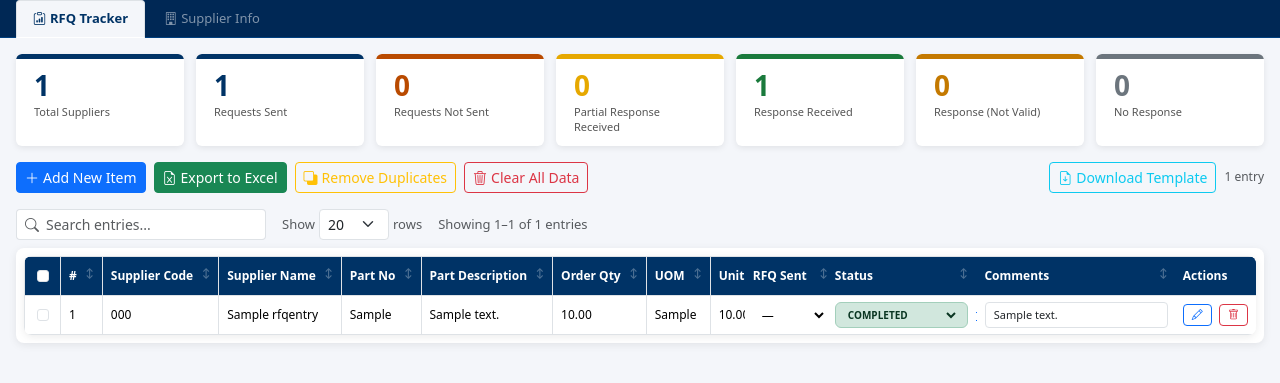
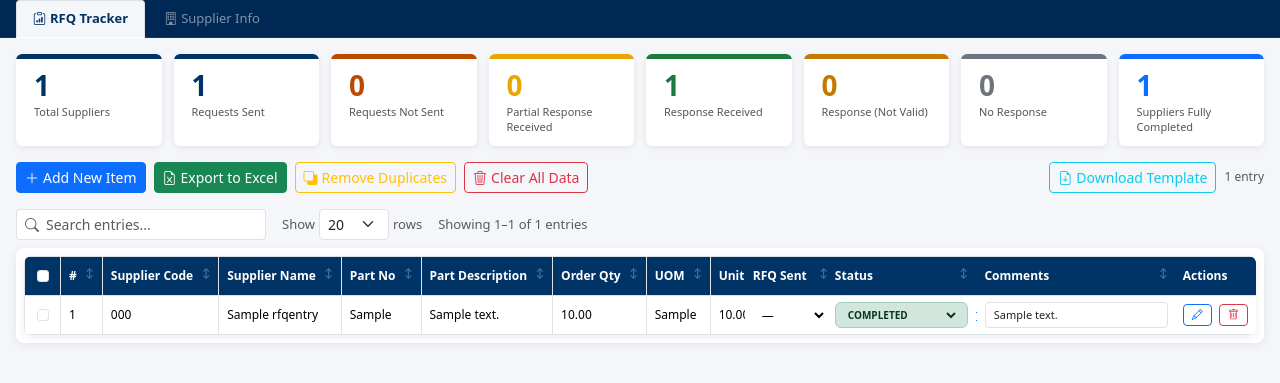
Before and after one commit to abishek-v-git/ZRFQ-tracker, a Django app: page / in a window 1280 px wide. Shown: the part 56-439 px from the top of the page. Run offline with Django 4.2, Linux system fonts and the light colour scheme; a user stored in the database is signed in; tables that the repository leaves empty hold one stand-in row (values such as "Sample post"); parts of the project's set-up code (start-up, migrations or seed data) failed here and were passed over; some libraries are stand-ins or nearby versions.

Commit message:
dashboard cards as filters + fully completed suppliers code

```diff
--- a/tracker/templates/tracker/rfq_list.html
+++ b/tracker/templates/tracker/rfq_list.html
@@ -193,6 +193,25 @@
         margin-top: 5px;
         line-height: 1.3;
     }
+    .dash-card.clickable {
+        cursor: pointer;
+        transition: box-shadow 0.15s, transform 0.15s;
+    }
+    .dash-card.clickable:hover {
+        box-shadow: 0 4px 14px rgba(0,0,0,0.15);
+        transform: translateY(-2px);
+    }
+    .dash-card.active-filter {
+        box-shadow: 0 0 0 2.5px currentColor, 0 4px 14px rgba(0,0,0,0.12);
+        transform: translateY(-2px);
+    }
+    #card-reset-btn {
+        display: none;
+        font-size: 12px;
+        padding: 4px 10px;
+        white-space: nowrap;
+        align-self: center;
+    }
 
 </style>
 
@@ -203,36 +222,44 @@
         <div class="dash-num" id="stat-total-suppliers" style="color:#003366;">{{ stats.total_suppliers }}</div>
         <div class="dash-label">Total Suppliers</div>
     </div>
-    <div class="dash-card">
+    <div class="dash-card clickable" data-card="sent">
         <div class="dash-bar" style="background:#003366;"></div>
         <div class="dash-num" id="stat-sent" style="color:#003366;">{{ stats.sent }}</div>
         <div class="dash-label">Requests Sent</div>
     </div>
-    <div class="dash-card">
+    <div class="dash-card clickable" data-card="not_sent">
         <div class="dash-bar" style="background:#b94a00;"></div>
         <div class="dash-num" id="stat-not-sent" style="color:#b94a00;">{{ stats.not_sent }}</div>
         <div class="dash-label">Requests Not Sent</div>
     </div>
-    <div class="dash-card">
+    <div class="dash-card clickable" data-card="partial">
         <div class="dash-bar" style="background:#e6a800;"></div>
         <div class="dash-num" id="stat-partial" style="color:#e6a800;">{{ stats.partial }}</div>
         <div class="dash-label">Partial Response Received</div>
     </div>
-    <div class="dash-card">
+    <div class="dash-card clickable" data-card="completed">
         <div class="dash-bar" style="background:#1a7a3c;"></div>
         <div class="dash-num" id="stat-completed" style="color:#1a7a3c;">{{ stats.completed }}</div>
         <div class="dash-label">Response Received</div>
     </div>
-    <div class="dash-card">
+    <div class="dash-card clickable" data-card="not_valid">
         <div class="dash-bar" style="background:#c47900;"></div>
         <div class="dash-num" id="stat-not-valid" style="color:#c47900;">{{ stats.not_valid }}</div>
         <div class="dash-label">Response (Not Valid)</div>
     </div>
-    <div class="dash-card">
+    <div class="dash-card clickable" data-card="no_resp">
         <div class="dash-bar" style="background:#6c757d;"></div>
         <div class="dash-num" id="stat-no-resp" style="color:#6c757d;">{{ stats.no_resp }}</div>
         <div class="dash-label">No Response</div>
     </div>
+    <div class="dash-card clickable" data-card="fully_completed_suppliers">
+        <div class="dash-bar" style="background:#0d6efd;"></div>
+        <div class="dash-num" id="stat-fully-completed" style="color:#0d6efd;">{{ stats.fully_completed_suppliers }}</div>
+        <div class="dash-label">Suppliers Fully Completed</div>
+    </div>
+    <button id="card-reset-btn" class="btn btn-outline-secondary btn-sm">
+        <i class="bi bi-x-circle me-1"></i>Reset Filter
+    </button>
 </div>
 
 <!-- Top Action Bar -->
@@ -1146,6 +1173,7 @@ function updateDashboard() {
             document.getElementById('stat-completed').textContent = d.completed;
             document.getElementById('stat-not-valid').textContent = d.not_valid;
             document.getElementById('stat-no-resp').textContent = d.no_resp;
+            document.getElementById('stat-fully-completed').textContent = d.fully_completed_suppliers;
         })
         .catch(() => {});
 }
@@ -1511,6 +1539,29 @@ document.getElementById('bulkApplyBtn').addEventListener('click', function() {
     let sortCol      = -1;
     let sortDir      = 'asc';
     let searchTimer  = null;
+    let activeCard   = '';
+
+    // ── Dashboard card filter ─────────────────────────────────────
+    document.querySelectorAll('.dash-card.clickable').forEach(function(card) {
+        card.addEventListener('click', function() {
+            const key = this.dataset.card;
+            if (activeCard === key) return;
+            document.querySelectorAll('.dash-card.active-filter').forEach(c => c.classList.remove('active-filter'));
+            this.classList.add('active-filter');
+            activeCard = key;
+            currentPage = 1;
+            document.getElementById('card-reset-btn').style.display = 'inline-flex';
+            fetchData();
+        });
+    });
+
+    document.getElementById('card-reset-btn').addEventListener('click', function() {
+        activeCard = '';
+        currentPage = 1;
+        document.querySelectorAll('.dash-card.active-filter').forEach(c => c.classList.remove('active-filter'));
+        this.style.display = 'none';
+        fetchData();
+    });
 
     function emailLink(e) { return e ? `<a href="mailto:${esc(e)}">${esc(e)}</a>` : '—'; }
 
@@ -1712,7 +1763,7 @@ document.getElementById('bulkApplyBtn').addEventListener('click', function() {
 
     function fetchData() {
         const ps = pageSize === 'all' ? 'all' : pageSize;
-        const url = `/data/?q=${encodeURIComponent(searchQuery)}&page=${currentPage}&page_size=${ps}&sort_col=${sortCol}&sort_dir=${sortDir}`;
+        const url = `/data/?q=${encodeURIComponent(searchQuery)}&page=${currentPage}&page_size=${ps}&sort_col=${sortCol}&sort_dir=${sortDir}&card=${encodeURIComponent(activeCard)}`;
         tbody.innerHTML = '<tr><td colspan="49" class="text-center py-4"><div class="spinner-border spinner-border-sm text-primary me-2"></div>Loading…</td></tr>';
 
         fetch(url)
--- a/tracker/views.py
+++ b/tracker/views.py
@@ -240,41 +240,48 @@ def _entry_to_dict(entry):
     }
 
 
+def _compute_stats():
+    from django.db.models import Count, Q, F
+    KNOWN = {'Completed', 'Partially Data Received', 'No Response Yet'}
+    fully_completed_suppliers = (
+        RFQEntry.objects
+        .values('supplier_code')
+        .annotate(
+            total=Count('pk'),
+            completed_count=Count('pk', filter=Q(status='Completed')),
+        )
+        .filter(total=F('completed_count'))
+        .count()
+    )
+    return {
+        'total_suppliers':         RFQEntry.objects.values('supplier_code').distinct().count(),
+        'sent':                    RFQEntry.objects.exclude(status='').count(),
+        'not_sent':                RFQEntry.objects.filter(status='').count(),
+        'partial':                 RFQEntry.objects.filter(status='Partially Data Received').count(),
+        'completed':               RFQEntry.objects.filter(status='Completed').count(),
+        'no_resp':                 RFQEntry.objects.filter(status='No Response Yet').count(),
+        'not_valid':               RFQEntry.objects.exclude(status='').exclude(status__in=KNOWN).count(),
+        'fully_completed_suppliers': fully_completed_suppliers,
+    }
+
+
 @login_required
 def rfq_list(request):
     form = RFQEntryForm()
     edit_form = RFQEntryForm(prefix='edit')
     total_count = RFQEntry.objects.count()
-    KNOWN = {'Completed', 'Partially Data Received', 'No Response Yet'}
     ctx = {
         'total_count': total_count,
         'form': form,
         'edit_form': edit_form,
-        'stats': {
-            'total_suppliers': RFQEntry.objects.values('supplier_code').distinct().count(),
-            'sent':      RFQEntry.objects.exclude(status='').count(),
-            'not_sent':  RFQEntry.objects.filter(status='').count(),
-            'partial':   RFQEntry.objects.filter(status='Partially Data Received').count(),
-            'completed': RFQEntry.objects.filter(status='Completed').count(),
-            'no_resp':   RFQEntry.objects.filter(status='No Response Yet').count(),
-            'not_valid': RFQEntry.objects.exclude(status='').exclude(status__in=KNOWN).count(),
-        },
+        'stats': _compute_stats(),
     }
     return render(request, 'tracker/rfq_list.html', ctx)
 
 
 @login_required
 def rfq_stats(request):
-    KNOWN = {'Completed', 'Partially Data Received', 'No Response Yet'}
-    return JsonResponse({
-        'total_suppliers': RFQEntry.objects.values('supplier_code').distinct().count(),
-        'sent':      RFQEntry.objects.exclude(status='').count(),
-        'not_sent':  RFQEntry.objects.filter(status='').count(),
-        'partial':   RFQEntry.objects.filter(status='Partially Data Received').count(),
-        'completed': RFQEntry.objects.filter(status='Completed').count(),
-        'no_resp':   RFQEntry.objects.filter(status='No Response Yet').count(),
-        'not_valid': RFQEntry.objects.exclude(status='').exclude(status__in=KNOWN).count(),
-    })
+    return JsonResponse(_compute_stats())
 
 
 @login_required
@@ -294,7 +301,33 @@ def rfq_data(request):
         sort_col = -1
     sort_dir = request.GET.get('sort_dir', 'asc')
 
+    card   = request.GET.get('card', '').strip()
+    KNOWN  = {'Completed', 'Partially Data Received', 'No Response Yet'}
+
     qs = RFQEntry.objects.all()
+
+    if card == 'sent':
+        qs = qs.exclude(status='')
+    elif card == 'not_sent':
+        qs = qs.filter(status='')
+    elif card == 'partial':
+        qs = qs.filter(status='Partially Data Received')
+    elif card == 'completed':
+        qs = qs.filter(status='Completed')
+    elif card == 'no_resp':
+        qs = qs.filter(status='No Response Yet')
+    elif card == 'not_valid':
+        qs = qs.exclude(status='').exclude(status__in=KNOWN)
+    elif card == 'fully_completed_suppliers':
+        from django.db.models import Count, F
+        completed_codes = (
+            RFQEntry.objects
+            .values('supplier_code')
+            .annotate(total=Count('pk'), completed_count=Count('pk', filter=Q(status='Completed')))
+            .filter(total=F('completed_count'))
+            .values_list('supplier_code', flat=True)
+        )
+        qs = qs.filter(supplier_code__in=list(completed_codes))
 
     if q:
         qs = qs.filter(
```
